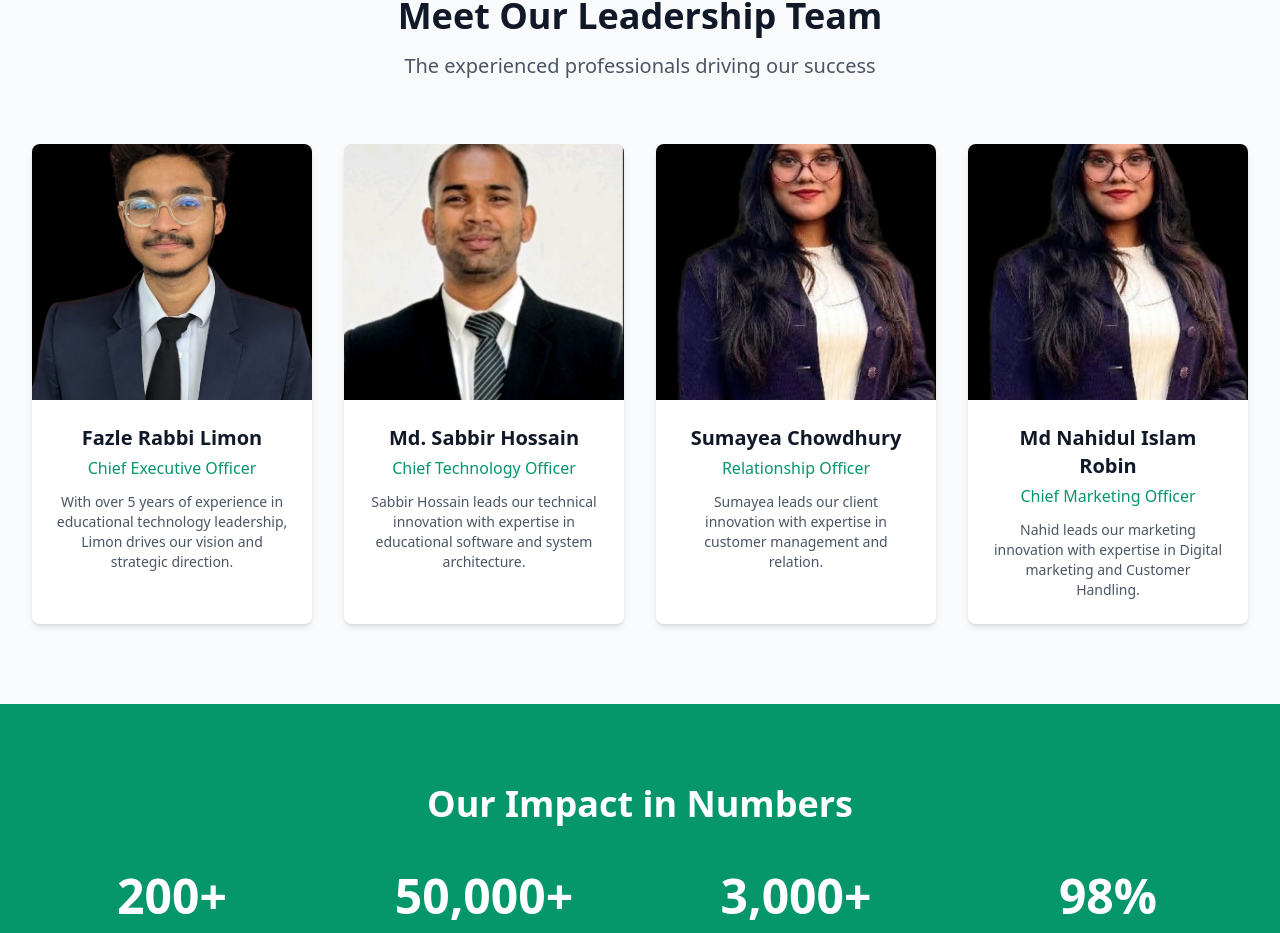
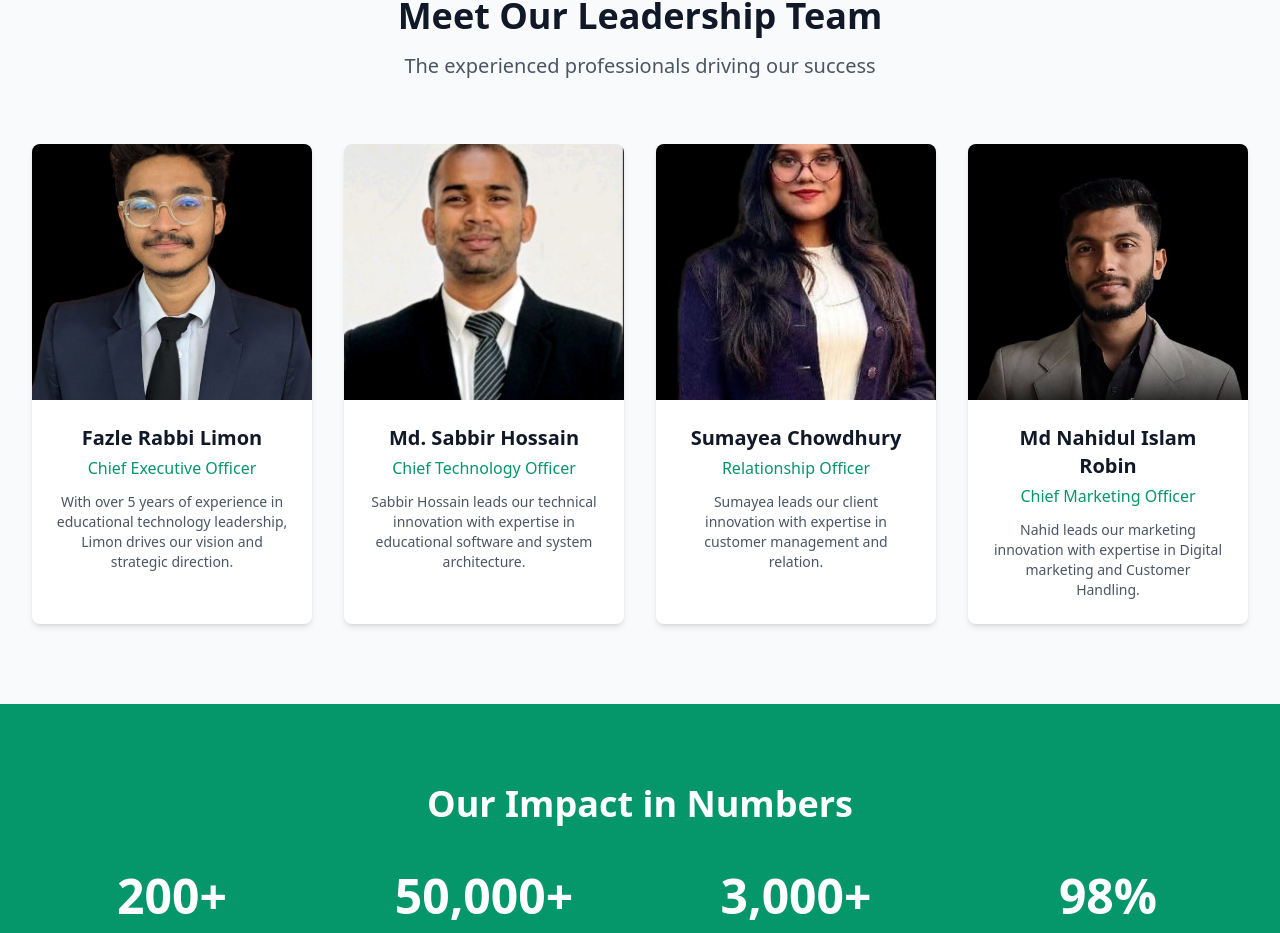
Before and after one commit to shikkacorpltd/version_v2, a React (Vite) app: page /about in a window 1280 px wide. Shown: the part 3053-3986 px from the top of the page. Built offline with nearby package versions, Linux system fonts and the light colour scheme.

Commit message:
Updated About.jsx

```diff
--- a/src/components/About.jsx
+++ b/src/components/About.jsx
@@ -51,7 +51,7 @@ const About = () => {
       name: "Md Nahidul Islam Robin",
       role: "Chief Marketing Officer",
       description: "Nahid leads our marketing innovation with expertise in Digital marketing and  Customer Handling.",
-      image: "/images/sumayea.jpg",
+      image: "images/nahid.jpg",
       alt: "Nahid - CMO"
     }
   ]
```
